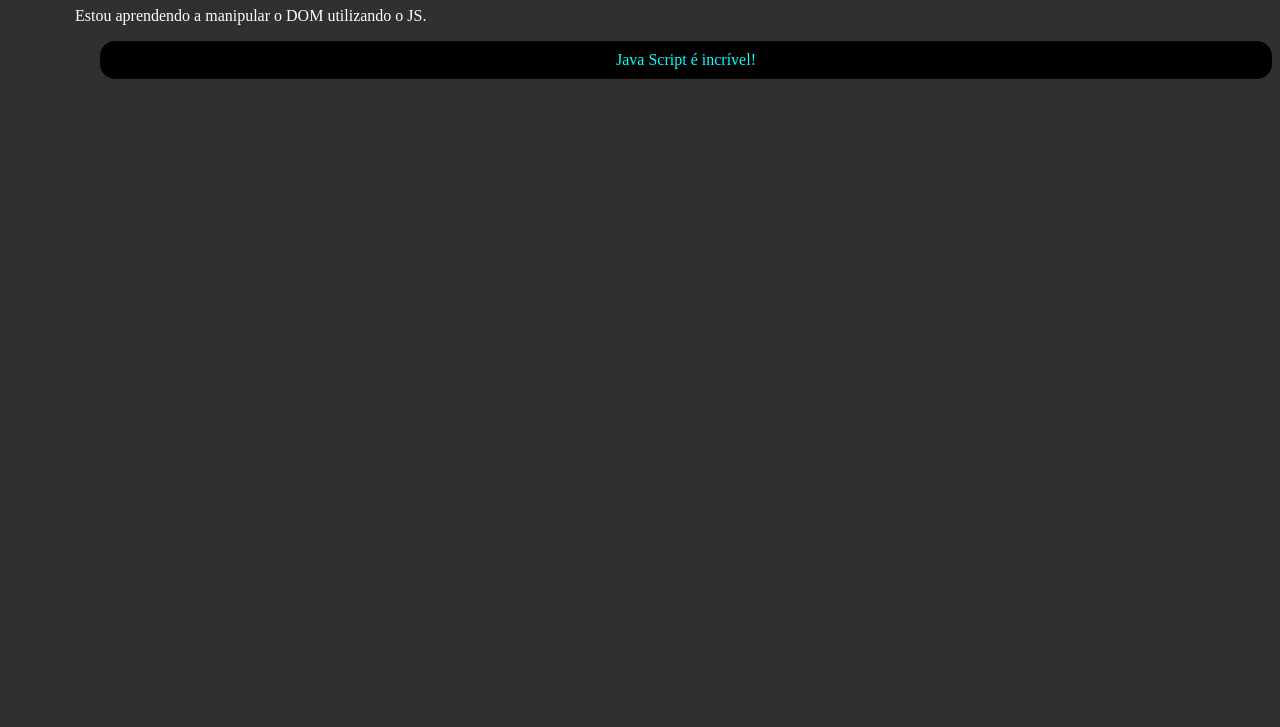
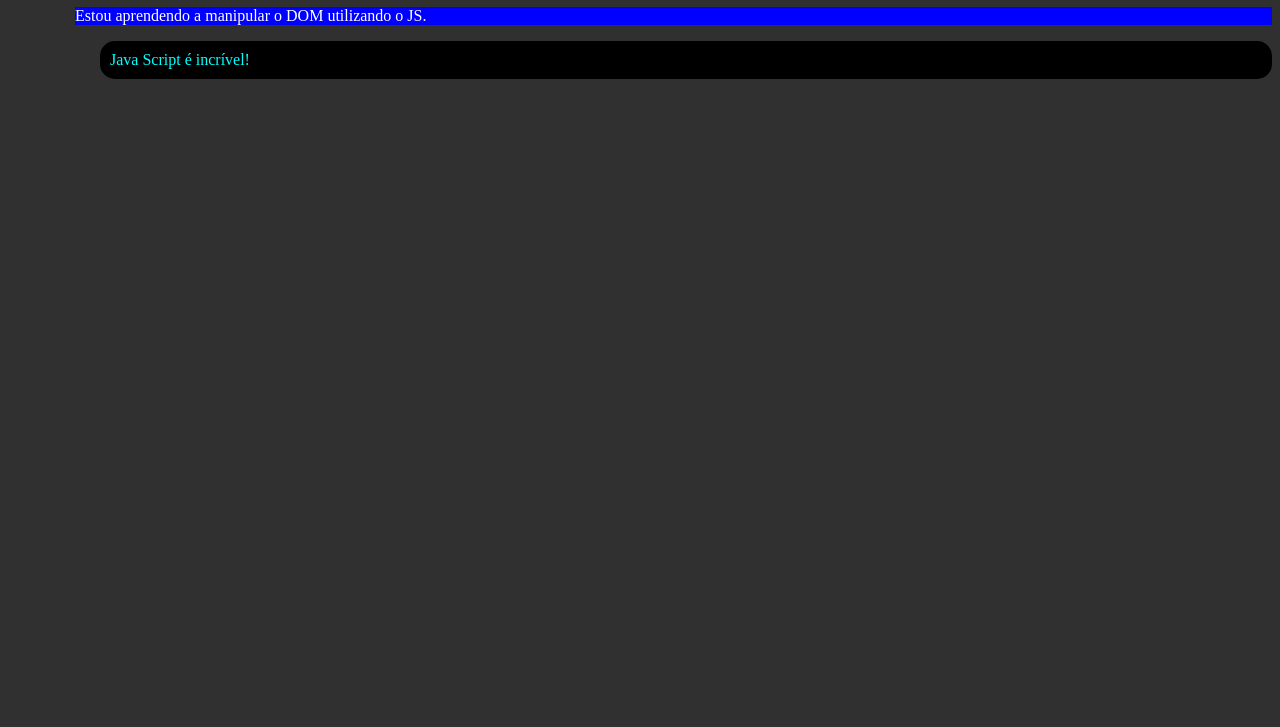
Before and after one commit to xMACIELx/Estudos-JS, a plain HTML site: page DOM/index.html in a window 1280 px wide. Shown: the part 73-800 px from the top of the page. Drawn offline with Linux system fonts and the light colour scheme.

Commit message:
Seletores JS

```diff
--- a/DOM/index.html
+++ b/DOM/index.html
@@ -8,11 +8,25 @@
 </head>
 <body>
     <h1> Manipulando o DOM </h1>
-    <P>Estou aprendendo a manipular o DOM utilizando o JS.</P>
+    <p name="paragrafo">Estou aprendendo a manipular o DOM utilizando o JS.</p>
     <div id="div1">
         <p>
             Java Script é incrível!
         </p>
     </div>
+    <script>
+        var x = window.document.getElementsByTagName('h1')[0]
+        x.style.color = 'red'
+
+        var y = window.document.getElementsByName('paragrafo')[0]
+        y.style.backgroundColor = 'blue'
+
+        //window.alert(y.innerText)
+
+        var z = window.document.getElementById('div1')
+        z.style.textAlign = 'left'
+
+
+    </script>
 </body>
 </html>
```
